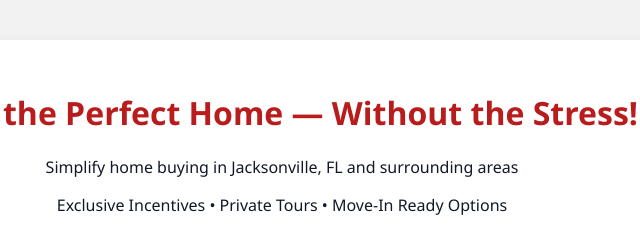
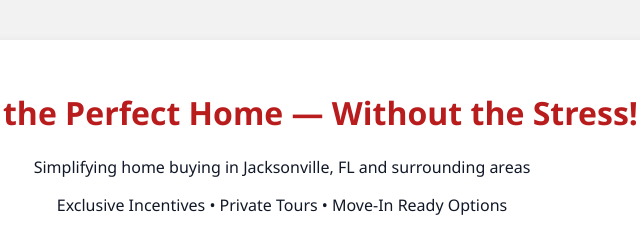
Before and after one commit to jajoseph2/newbuyer, a plain HTML site: page index.html in a window 1280 px wide. Shown: the top 229 px of the page, 358-998 px from the left. Drawn offline with Linux system fonts and the light colour scheme.

Commit message:
Update index.html

```diff
--- a/index.html
+++ b/index.html
@@ -105,7 +105,7 @@
 <body>
     <div class="container">
         <h1>Find the Perfect Home — Without the Stress!</h1>
-        <p>Simplify home buying in Jacksonville, FL and surrounding areas</p>
+        <p>Simplifying home buying in Jacksonville, FL and surrounding areas</p>
         <p>Exclusive Incentives • Private Tours • Move-In Ready Options</p>
         <p>Presented by <strong>Joe Joseph</strong> • Call/Text: <strong>724-699-2954</strong></p>
         <div class="gallery">
```
